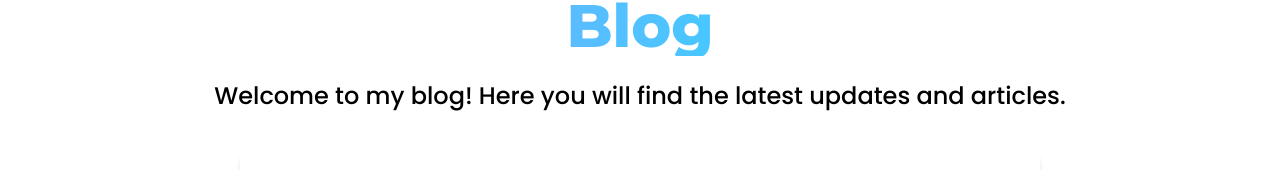
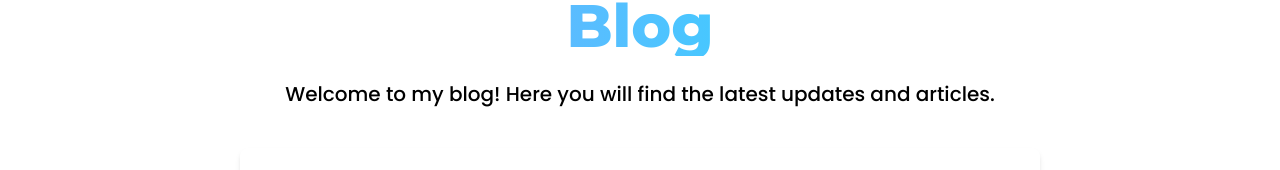
Before and after one commit to atanu16/Portfolio, a Next.js app: page /blog in a window 1280 px wide. Shown: the part 144-314 px from the top of the page. Built offline with nearby package versions, Linux system fonts and the light colour scheme.

Commit message:
Blog ui added

```diff
--- a/app/blog/page.tsx
+++ b/app/blog/page.tsx
@@ -75,7 +75,7 @@ const Blog = () => {
             <h2 className="mb-6 text-5xl font-extrabold lg:text-6xl font-montserrat gradient-text">
               Blog
             </h2>
-            <p className="font-medium text-xl lg:text-2xl text-accent max-w-[960px] mx-auto">
+            <p className="font-medium text-xl lg:text-xl text-accent max-w-[960px] mx-auto">
               Welcome to my blog! Here you will find the latest updates and articles.
             </p>
           </header>
```
